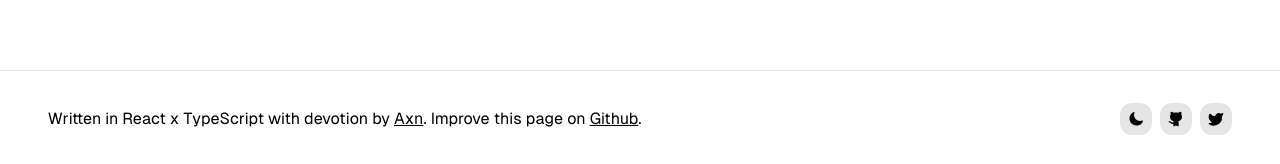
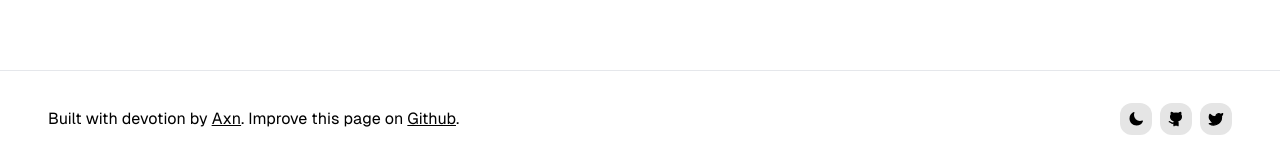
Before and after one commit to Axnjr/Blazze-Home, a React (Vite) app: page / in a window 1280 px wide. Shown: the part 4878-5042 px from the top of the page. Built offline with nearby package versions, Linux system fonts and the light colour scheme.

Commit message:
style refractor: padding

```diff
--- a/src/App.tsx
+++ b/src/App.tsx
@@ -18,8 +18,8 @@ export default function App() {
 				</div>
 				<Features />
 				<Docs />
-				<div className='py-12 w-full h-12 border-t flex items-center justify-between px-12'>
-					<span>Written in React x TypeScript with devotion by <a className="underline" href="https://twitter.com/YC59094"> Axn</a>. Improve this page on <a className="underline" href="https://github.com/Axnjr/Blazze.js">Github</a>.</span>
+				<div className='py-20 md:py-12 text-left w-full text-sm sm:text-base h-12 border-t flex flex-col gap-6 md:flex-row items-start md:items-center justify-center md:justify-between md:px-12 px-6'>
+					<span>Built with devotion by <a className="underline" href="https://twitter.com/YC59094"> Axn</a>. Improve this page on <a className="underline" href="https://github.com/Axnjr/Blazze.js">Github</a>.</span>
 					<div className='flex items-center gap-2'>
 						<Modes/>
 						<svg className="h-8 w-8 fill-black dark:fill-white bg-neutral-200 dark:bg-neutral-800 p-2 rounded-xl" xmlns="http://www.w3.org/2000/svg" viewBox="0 0 24 24" fill="none" stroke="currentColor" strokeWidth={2} strokeLinecap="round" strokeLinejoin="round"><path d="M15 22v-4a4.8 4.8 0 0 0-1-3.5c3 0 6-2 6-5.5.08-1.25-.27-2.48-1-3.5.28-1.15.28-2.35 0-3.5 0 0-1 0-3 1.5-2.64-.5-5.36-.5-8 0C6 2 5 2 5 2c-.3 1.15-.3 2.35 0 3.5A5.403 5.403 0 0 0 4 9c0 3.5 3 5.5 6 5.5-.39.49-.68 1.05-.85 1.65-.17.6-.22 1.23-.15 1.85v4" /><path d="M9 18c-4.51 2-5-2-7-2" /></svg>
```
